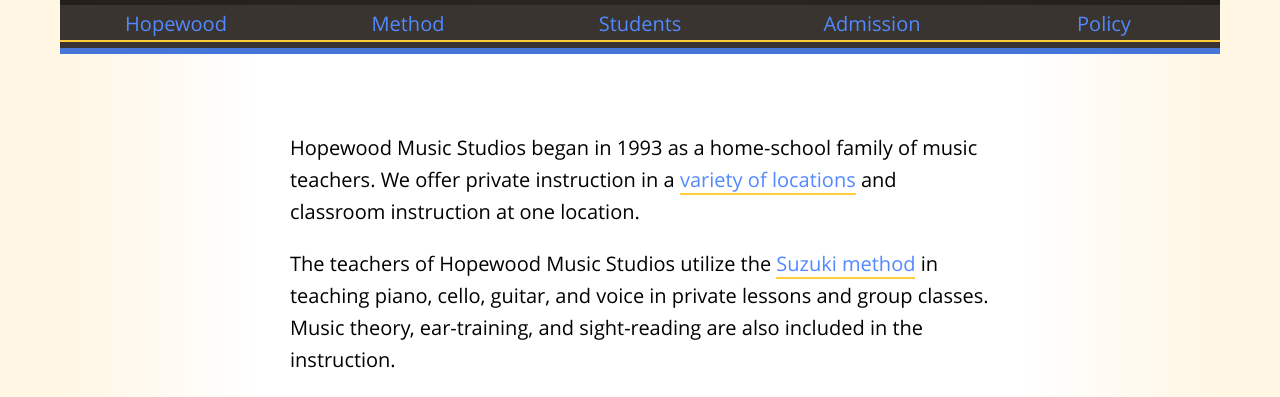
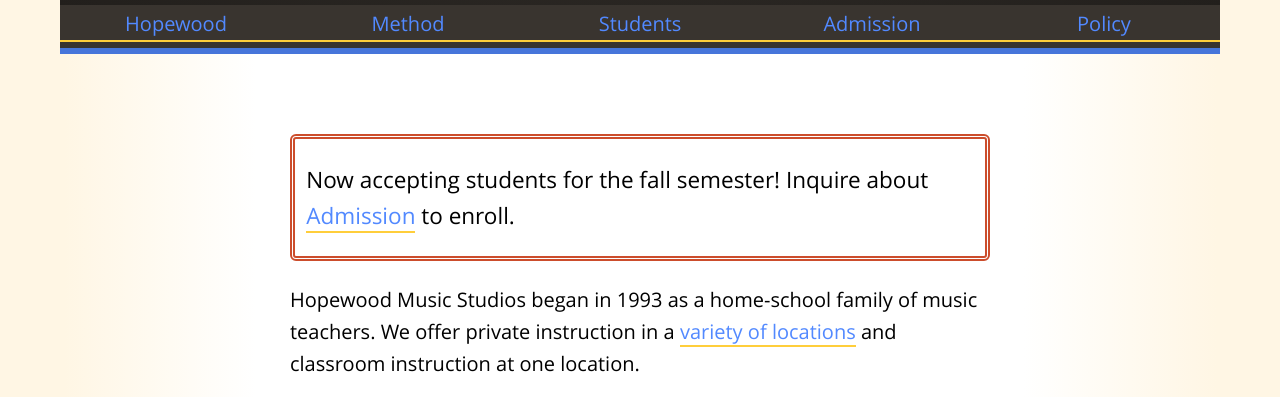
Before and after one commit to benforshey/hopewood-studios.com, a website: page index.html in a window 1280 px wide. Shown: the part 348-745 px from the top of the page. Drawn offline with nearby package versions, Linux system fonts and the light colour scheme; some packages are replaced by stand-ins of ours; a web font is replaced by a local one.

Commit message:
update 'now acepting'

```diff
--- a/index.html
+++ b/index.html
@@ -86,9 +86,9 @@
     <main class="main-content">
         <section class="block" id="hopewood">
            <h2 class="visuallyHidden">Hopewood Music Studios</h2>
-            <!--<p class="visualCallout">
-                Now accepting students for the winter/spring semester! Inquire about <a class="js-scroll nav-in-text" href="#admission">Admission</a> to enroll.
-            </p>-->
+            <p class="visualCallout">
+                Now accepting students for the fall semester! Inquire about <a class="js-scroll nav-in-text" href="#admission">Admission</a> to enroll.
+            </p>
             <p>
                 Hopewood Music Studios began in 1993 as a home-school family of music teachers&period; We offer private instruction in a <a class="js-scroll nav-in-text" href="#map">variety of locations</a> and classroom instruction at one location&period;
             </p>
```
